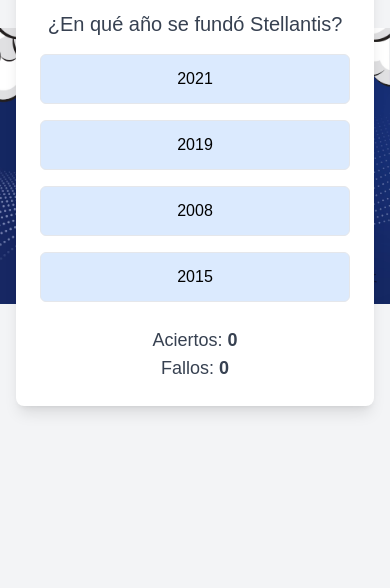
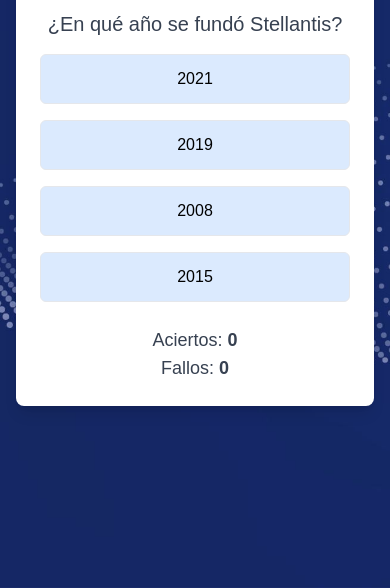
Before and after one commit to ClaraGraz/Quiz-Magazine-Stellantis, a plain HTML site: page Quiz.html in a window 390 px wide. Shown: the part 256-844 px from the top of the page. Drawn offline with nearby package versions, Linux system fonts and the light colour scheme.

Commit message:
Update Quiz.html

```diff
--- a/Quiz.html
+++ b/Quiz.html
@@ -10,10 +10,16 @@
         body {
             font-family: 'Arial', sans-serif;
         }
+        /* Cambiar fondo para pantallas pequeñas (por ejemplo, menos de 768px) */
+        @media (max-width: 768px) {
+            body {
+                background-image: url('img/FondoMovil.jpeg');
+            }
+        }
     </style>
 </head>
 
-<body class="bg-contain bg-no-repeat bg-center min-h-screen flex flex-col items-center justify-center p-4" style="background-image: url('img/Fondo1.jpeg'); background-color: #f3f4f6;">
+<body class="bg-cover bg-center min-h-screen flex flex-col items-center justify-center p-4" style="background-image: url('img/Fondo1.jpeg');">
 
     <div class="bg-white p-6 rounded-lg shadow-lg w-full max-w-xl text-center">
         <h1 class="text-3xl font-bold text-gray-800 mb-6">Quiz sobre Stellantis</h1>
```
